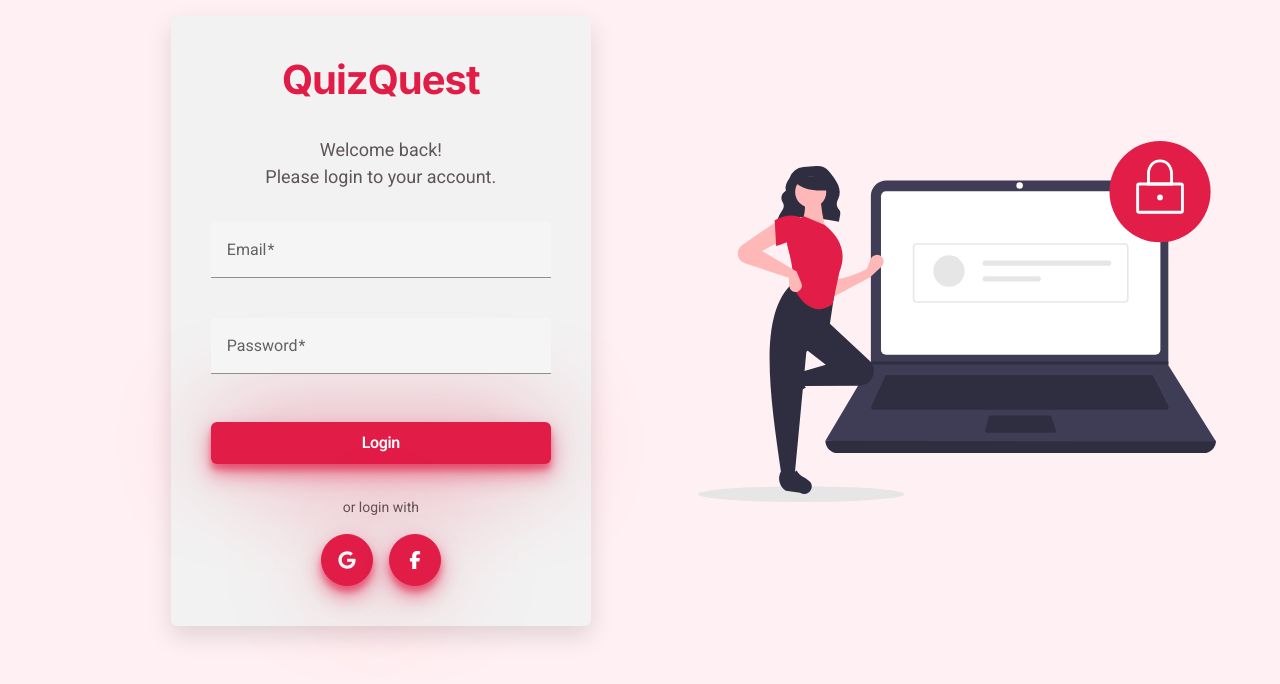
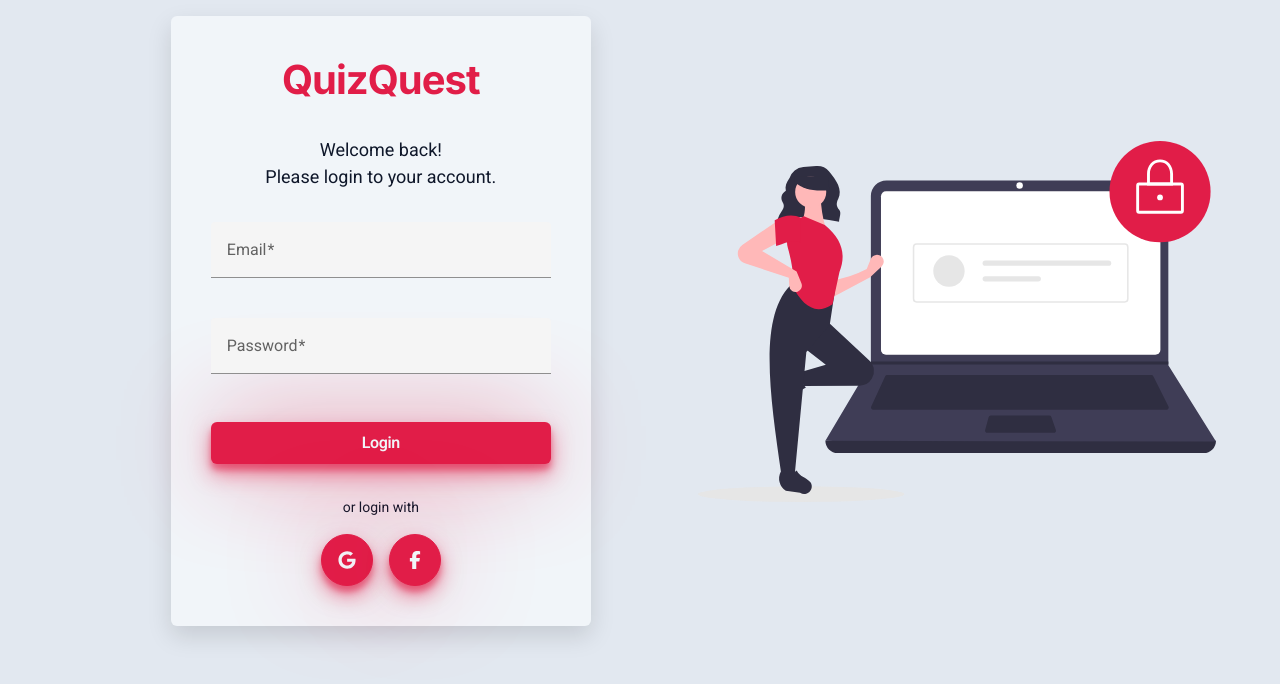
Before and after one commit to Saran-Sandeep/Quiz, an Angular app: page /login in a window 1280 px wide. Shown: the top 684 px of the page. Built offline with nearby package versions, Linux system fonts and the light colour scheme.

Commit message:
Updated colors palette to tailwind colors

```diff
--- a/src/styles.css
+++ b/src/styles.css
@@ -1,5 +1,18 @@
 :root {
-    --background: hsl(346, 100%, 97%);
+    --background: #e2e8f0;
+    --foreground: #1e293b;
+    --card: #f1f5f9;
+    --card-foreground: #0f172a;
+    --primary: #e11d48;
+    --primary-foreground: #f1f5f9;
+    --secondary: #be123c;
+    --secondary-foreground: #f1f5f9;
+    --muted: #f1f5f9;
+    --muted-foreground: #0f172a;
+    --accent: #4f46e5;
+    --accent-foreground: #f1f5f9;
+    --radius: 0.375rem;
+    /* --background: hsl(346, 100%, 97%);
     --foreground: hsl(347, 5%, 0%);
     --card: hsl(0, 0%, 95%);
     --card-foreground: hsl(347, 5%, 10%);
@@ -18,7 +31,7 @@
     --border: hsl(347, 30%, 50%);
     --input: hsl(347, 30%, 18%);
     --ring: hsl(347, 77.2%, 49.8%);
-    --radius: 0.375rem;
+    --radius: 0.375rem; */
 
     /* sizes  */
     --size-xxs: 0.625rem;
```
